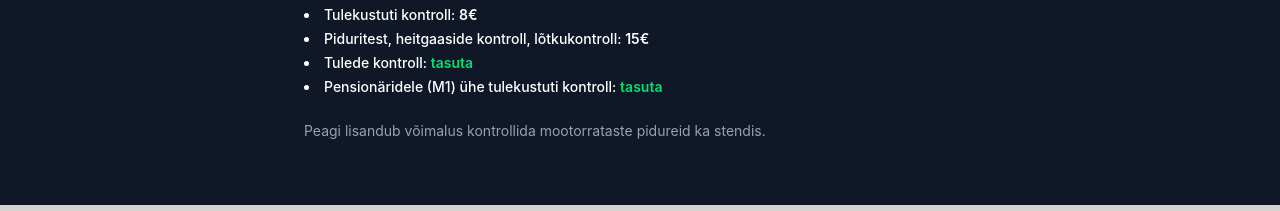
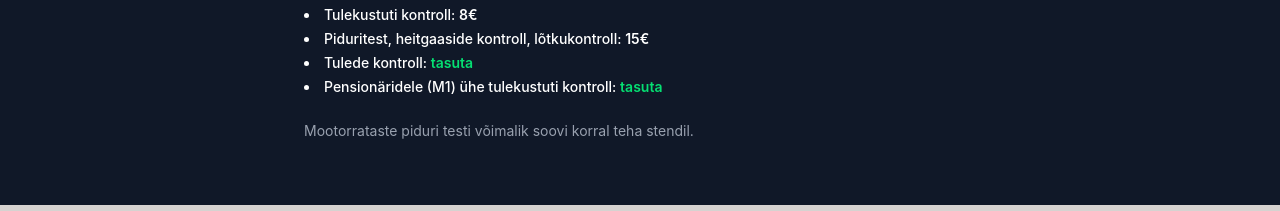
Before and after one commit to randelreiman/iru-ut, a website built with Vite: page index.html in a window 1280 px wide. Shown: the part 1337-1548 px from the top of the page. Built offline with nearby package versions, Linux system fonts and the light colour scheme.

Commit message:
change text

```diff
--- a/index.html
+++ b/index.html
@@ -270,9 +270,8 @@
               </ul>
             </div>
 
-            <!-- Coming soon -->
             <div class="text-sm text-gray-400">
-              <p>Peagi lisandub võimalus kontrollida mootorrataste pidureid ka stendis.</p>
+              <p>Mootorrataste piduri testi võimalik soovi korral teha stendil.</p>
             </div>
           </div>
         </div>
```
